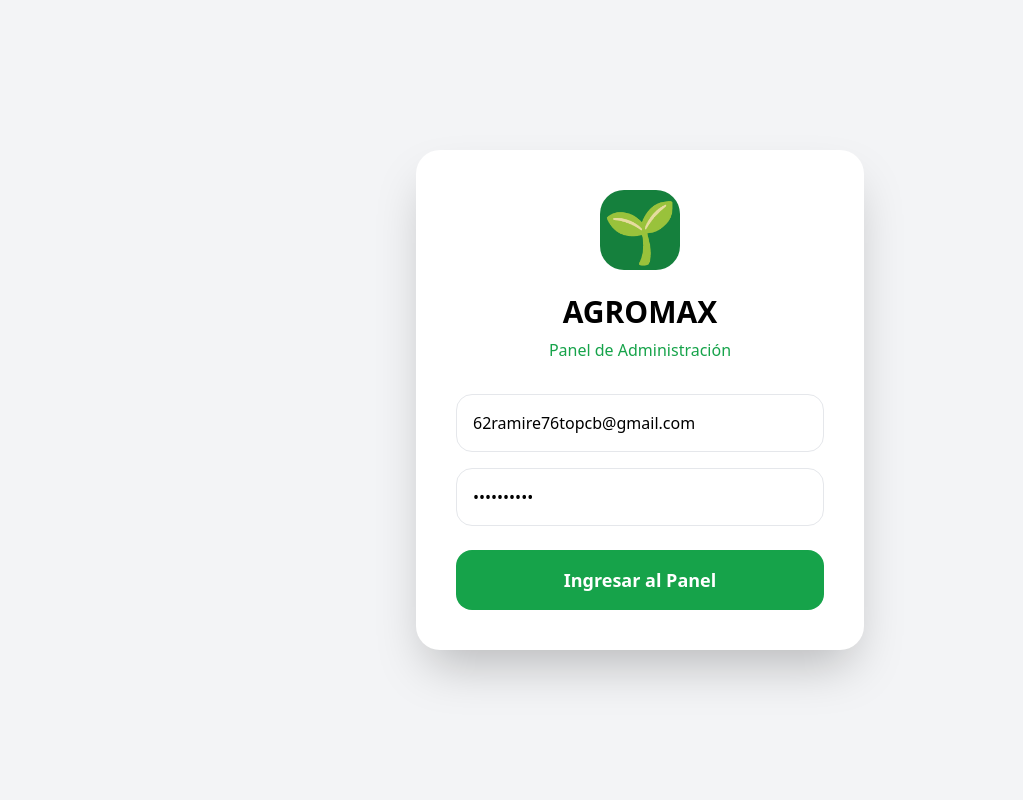
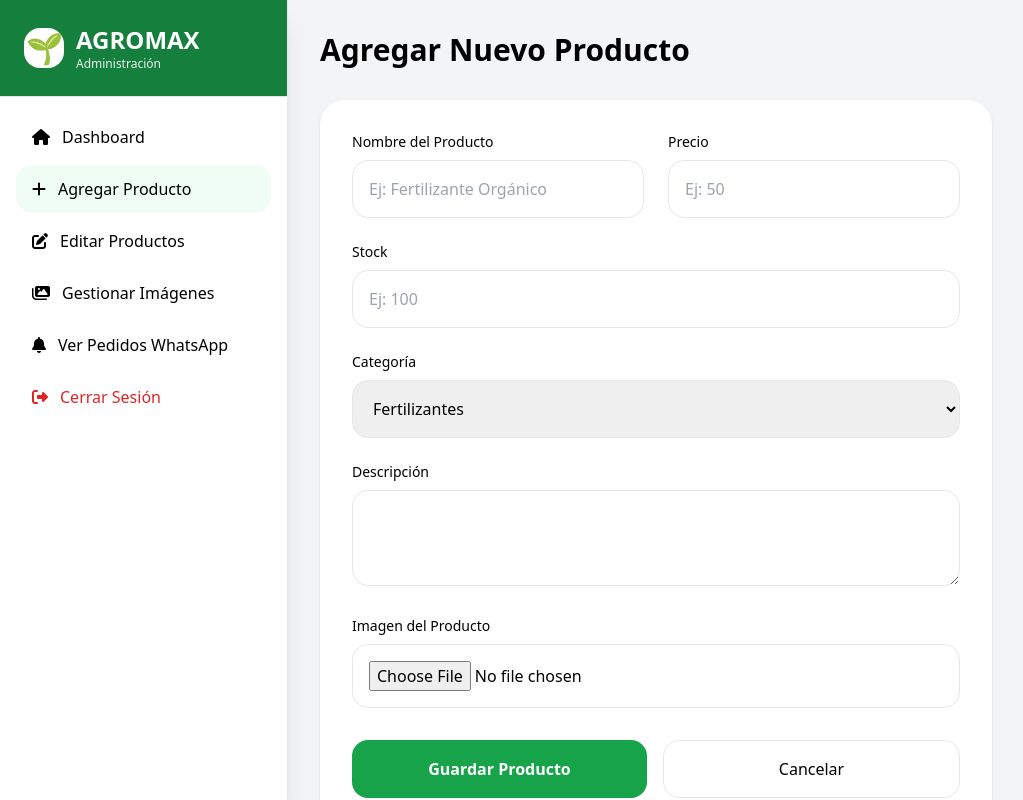
Before and after one commit to 62ramire76topcb-design/agromax-web, a plain HTML site: page admin.html in a window 1280 px wide. Shown: the whole page, without its empty margins (0-1023 px from the left). Drawn offline with nearby package versions, Linux system fonts and the light colour scheme.

Commit message:
Refactor admin panel layout and functionality

```diff
--- a/admin.html
+++ b/admin.html
@@ -9,36 +9,6 @@
 </head>
 <body class="bg-gray-100">
 
-  <div id="app" class="min-h-screen"></div>
-
-  <script>
-    function mostrarLogin() {
-      document.getElementById('app').innerHTML = `
-        <div class="min-h-screen flex items-center justify-center bg-gray-100">
-          <div class="bg-white p-10 rounded-3xl shadow-2xl max-w-md w-full">
-            <div class="flex justify-center mb-6">
-              <div class="w-20 h-20 bg-green-700 rounded-3xl flex items-center justify-center text-white text-6xl">🌱</div>
-            </div>
-            <h1 class="text-3xl font-bold text-center mb-2">AGROMAX</h1>
-            <p class="text-center text-green-600 mb-8">Panel de Administración</p>
-
-            <input id="email" type="email" value="62ramire76topcb@gmail.com" class="w-full p-4 border rounded-2xl mb-4">
-            <input id="password" type="password" value="Maycol123@" class="w-full p-4 border rounded-2xl mb-6">
-
-            <button onclick="login()" class="w-full bg-green-600 hover:bg-green-700 text-white py-4 rounded-2xl font-bold text-lg">
-              Ingresar al Panel
-            </button>
-          </div>
-        </div>`;
-    }
-
-    function login() {
-      alert("✅ Bienvenido al Panel de Administración");
-      mostrarPanelPrincipal();
-    }
-
-    function mostrarPanelPrincipal() {
-      document.getElementById('app').innerHTML = `
   <div class="flex h-screen">
     <!-- Sidebar -->
     <div class="w-72 bg-white border-r shadow-xl">
@@ -47,51 +17,77 @@
           <div class="w-10 h-10 bg-white rounded-2xl flex items-center justify-center text-green-700 text-3xl">🌱</div>
           <div>
             <h1 class="text-2xl font-bold">AGROMAX</h1>
-                  <p class="text-xs">Administración</p>
+            <p class="text-xs opacity-90">Administración</p>
           </div>
         </div>
       </div>
       <nav class="p-4 space-y-1">
         <a onclick="mostrarSeccion('dashboard')" class="flex items-center gap-3 px-4 py-3 rounded-2xl hover:bg-green-50 cursor-pointer"><i class="fas fa-home"></i> Dashboard</a>
-              <a onclick="mostrarSeccion('agregar')" class="flex items-center gap-3 px-4 py-3 rounded-2xl hover:bg-green-50 cursor-pointer"><i class="fas fa-plus"></i> Agregar Producto</a>
-              <a onclick="mostrarSeccion('productos')" class="flex items-center gap-3 px-4 py-3 rounded-2xl hover:bg-green-50 cursor-pointer"><i class="fas fa-list"></i> Ver / Editar Productos</a>
+        <a onclick="mostrarSeccion('agregar')" class="flex items-center gap-3 px-4 py-3 rounded-2xl hover:bg-green-50 cursor-pointer bg-green-50"><i class="fas fa-plus"></i> Agregar Producto</a>
+        <a onclick="mostrarSeccion('productos')" class="flex items-center gap-3 px-4 py-3 rounded-2xl hover:bg-green-50 cursor-pointer"><i class="fas fa-edit"></i> Editar Productos</a>
+        <a onclick="mostrarSeccion('imagenes')" class="flex items-center gap-3 px-4 py-3 rounded-2xl hover:bg-green-50 cursor-pointer"><i class="fas fa-images"></i> Gestionar Imágenes</a>
+        <a onclick="mostrarSeccion('pedidos')" class="flex items-center gap-3 px-4 py-3 rounded-2xl hover:bg-green-50 cursor-pointer"><i class="fas fa-bell"></i> Ver Pedidos WhatsApp</a>
         <a onclick="logout()" class="flex items-center gap-3 px-4 py-3 rounded-2xl hover:bg-red-50 text-red-600 mt-12"><i class="fas fa-sign-out-alt"></i> Cerrar Sesión</a>
       </nav>
     </div>
 
-          <!-- Contenido -->
-          <div class="flex-1 overflow-auto p-8" id="main-content"></div>
-        </div>`;
-      mostrarSeccion('dashboard');
-    }
+    <!-- Main Content -->
+    <div class="flex-1 overflow-auto" id="main-content">
+      <!-- Se carga dinámicamente -->
+    </div>
+  </div>
 
+  <script>
     function mostrarSeccion(seccion) {
       const content = document.getElementById('main-content');
 
-      if (seccion === 'dashboard') {
+      if (seccion === 'agregar') {
         content.innerHTML = `
-          <h1 class="text-4xl font-bold mb-8">Dashboard</h1>
-          <div class="grid grid-cols-1 md:grid-cols-4 gap-6">
-            <div class="bg-white p-6 rounded-3xl shadow">Total Productos<br><span class="text-5xl font-bold text-green-600">24</span></div>
-            <div class="bg-white p-6 rounded-3xl shadow">Stock Bajo<br><span class="text-5xl font-bold text-orange-600">7</span></div>
-            <div class="bg-white p-6 rounded-3xl shadow">Pedidos Hoy<br><span class="text-5xl font-bold">12</span></div>
-            <div class="bg-white p-6 rounded-3xl shadow">Ventas Mes<br><span class="text-5xl font-bold text-green-600">Q8,450</span></div>
-          </div>`;
-      } else if (seccion === 'agregar') {
-        content.innerHTML = `
-          <h1 class="text-3xl font-bold mb-6">Agregar Nuevo Producto</h1>
-          <div class="max-w-2xl bg-white p-8 rounded-3xl shadow">
-            <input id="nombre" placeholder="Nombre del producto" class="w-full p-4 border rounded-2xl mb-4">
-            <input id="precio" type="number" placeholder="Precio en Quetzales" class="w-full p-4 border rounded-2xl mb-4">
-            <input id="unidad" placeholder="Unidad (ej: 50 kg)" class="w-full p-4 border rounded-2xl mb-4">
-            <select id="categoria" class="w-full p-4 border rounded-2xl mb-6">
-              <option>Fertilizantes</option><option>Foliares</option><option>Protección</option><option>Herramientas</option><option>Accesorios</option>
+          <div class="p-8">
+            <h1 class="text-3xl font-bold mb-8">Agregar Nuevo Producto</h1>
+            <div class="bg-white rounded-3xl shadow p-8 max-w-2xl">
+              <div class="grid grid-cols-2 gap-6">
+                <div>
+                  <label class="block text-sm font-medium mb-2">Nombre del Producto</label>
+                  <input id="nombre" class="w-full p-4 border rounded-2xl" placeholder="Ej: Fertilizante Orgánico">
+                </div>
+                <div>
+                  <label class="block text-sm font-medium mb-2">Precio</label>
+                  <input id="precio" type="number" class="w-full p-4 border rounded-2xl" placeholder="Ej: 50">
+                </div>
+              </div>
+              <div class="mt-6">
+                <label class="block text-sm font-medium mb-2">Stock</label>
+                <input id="stock" type="number" class="w-full p-4 border rounded-2xl" placeholder="Ej: 100">
+              </div>
+              <div class="mt-6">
+                <label class="block text-sm font-medium mb-2">Categoría</label>
+                <select id="categoria" class="w-full p-4 border rounded-2xl">
+                  <option>Fertilizantes</option>
+                  <option>Foliares</option>
+                  <option>Protección</option>
+                  <option>Herramientas</option>
+                  <option>Accesorios</option>
                 </select>
-            <input id="imagen" type="file" accept="image/*" class="w-full p-4 border rounded-2xl mb-6">
-            <button onclick="guardarProducto()" class="w-full bg-green-600 text-white py-4 rounded-2xl font-bold">Guardar Producto</button>
+              </div>
+              <div class="mt-6">
+                <label class="block text-sm font-medium mb-2">Descripción</label>
+                <textarea id="descripcion" class="w-full p-4 border rounded-2xl h-24"></textarea>
+              </div>
+              <div class="mt-6">
+                <label class="block text-sm font-medium mb-2">Imagen del Producto</label>
+                <input id="imagen" type="file" accept="image/*" class="w-full p-4 border rounded-2xl">
+              </div>
+              <div class="mt-8 flex gap-4">
+                <button onclick="guardarProducto()" class="flex-1 bg-green-600 text-white py-4 rounded-2xl font-bold">Guardar Producto</button>
+                <button onclick="mostrarSeccion('productos')" class="flex-1 border py-4 rounded-2xl">Cancelar</button>
+              </div>
+            </div>
           </div>`;
       } else if (seccion === 'productos') {
-        content.innerHTML = `<h1 class="text-3xl font-bold mb-6">Productos Registrados</h1><p class="text-gray-500">Funcionalidad completa en desarrollo...</p>`;
+        content.innerHTML = `<h1 class="text-3xl font-bold p-8">Productos Registrados (Tabla en desarrollo)</h1>`;
+      } else {
+        content.innerHTML = `<h1 class="text-3xl font-bold p-8">Sección: ${seccion}</h1>`;
       }
     }
 
@@ -101,17 +97,18 @@
         alert(`✅ Producto "${nombre}" guardado correctamente`);
         mostrarSeccion('productos');
       } else {
-        alert("Por favor ingresa el nombre del producto");
+        alert("Ingresa el nombre del producto");
       }
     }
 
     function logout() {
       if (confirm("¿Cerrar sesión?")) {
-        mostrarLogin();
+        window.location.reload();
       }
     }
 
-    window.onload = mostrarLogin;
+    // Iniciar
+    window.onload = () => mostrarSeccion('agregar');
   </script>
 </body>
 </html>
```
Lines whose indentation alone changed are shown as unchanged.
